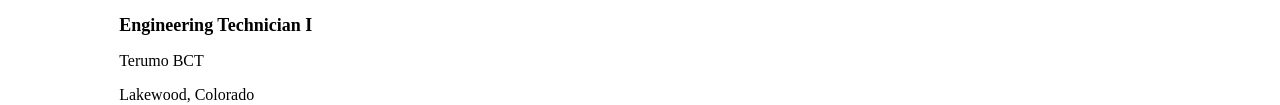
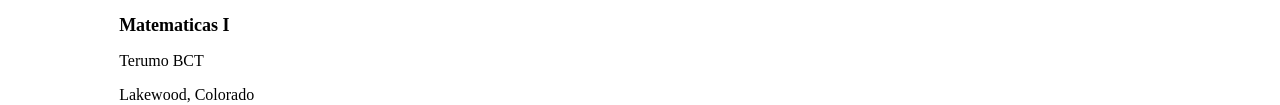
Before and after one commit to EiverR/Resume, a plain HTML site: page index.html in a window 1280 px wide. Shown: the part 252-357 px from the top of the page. Drawn offline with Linux system fonts and the light colour scheme.

Commit message:
Cambié profesion

```diff
--- a/index.html
+++ b/index.html
@@ -18,7 +18,7 @@
         </div>
         <!-- Experience 2-->
         <div class="experience-item">
-          <p class="subtitle">Engineering Technician I</p>
+          <p class="subtitle">Matematicas I</p>
           <p>Terumo BCT</p>
           <p>Lakewood, Colorado</p>
           <p>Dec 2021 - Jul 2022</p>
```
